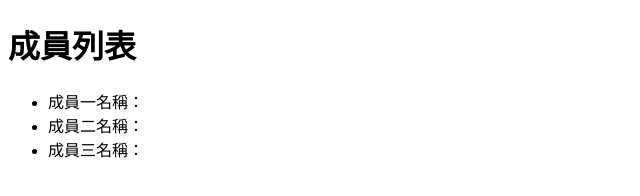
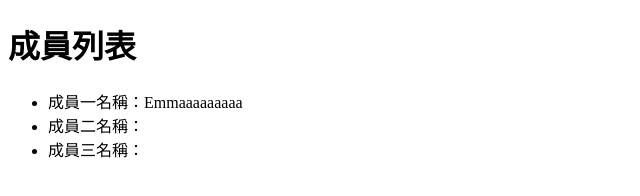
Before and after one commit to soemmaooo/git0816-1, a plain HTML site: page index.html in a window 1280 px wide. Shown: the full height of the page, 0-640 px from the left. Drawn offline with Linux system fonts and the light colour scheme.

Commit message:
新增emma

```diff
--- a/index.html
+++ b/index.html
@@ -8,7 +8,7 @@
 <body>
     <h1>成員列表</h1>
     <ul>
-        <li>成員一名稱：</li>
+        <li>成員一名稱：Emmaaaaaaaaa</li>
         <li>成員二名稱：</li>
         <li>成員三名稱：</li>
     </ul>
```
